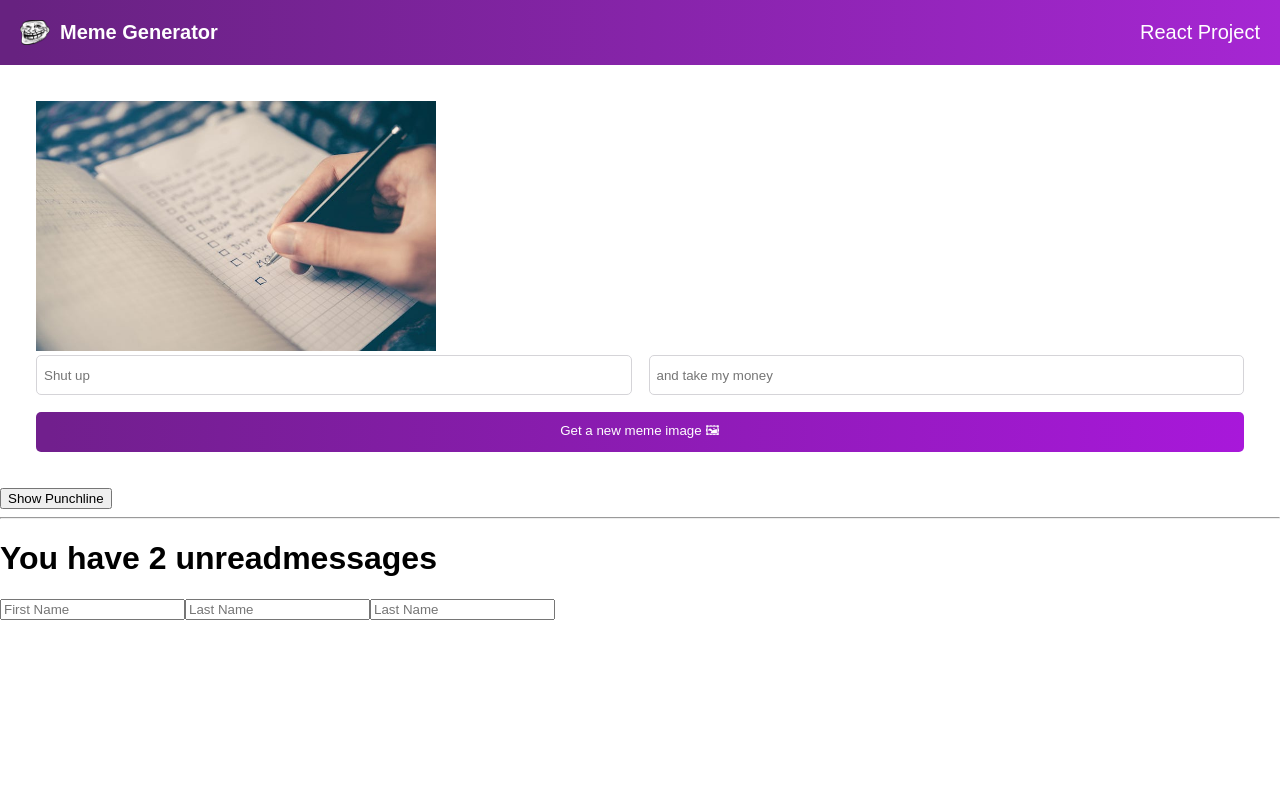
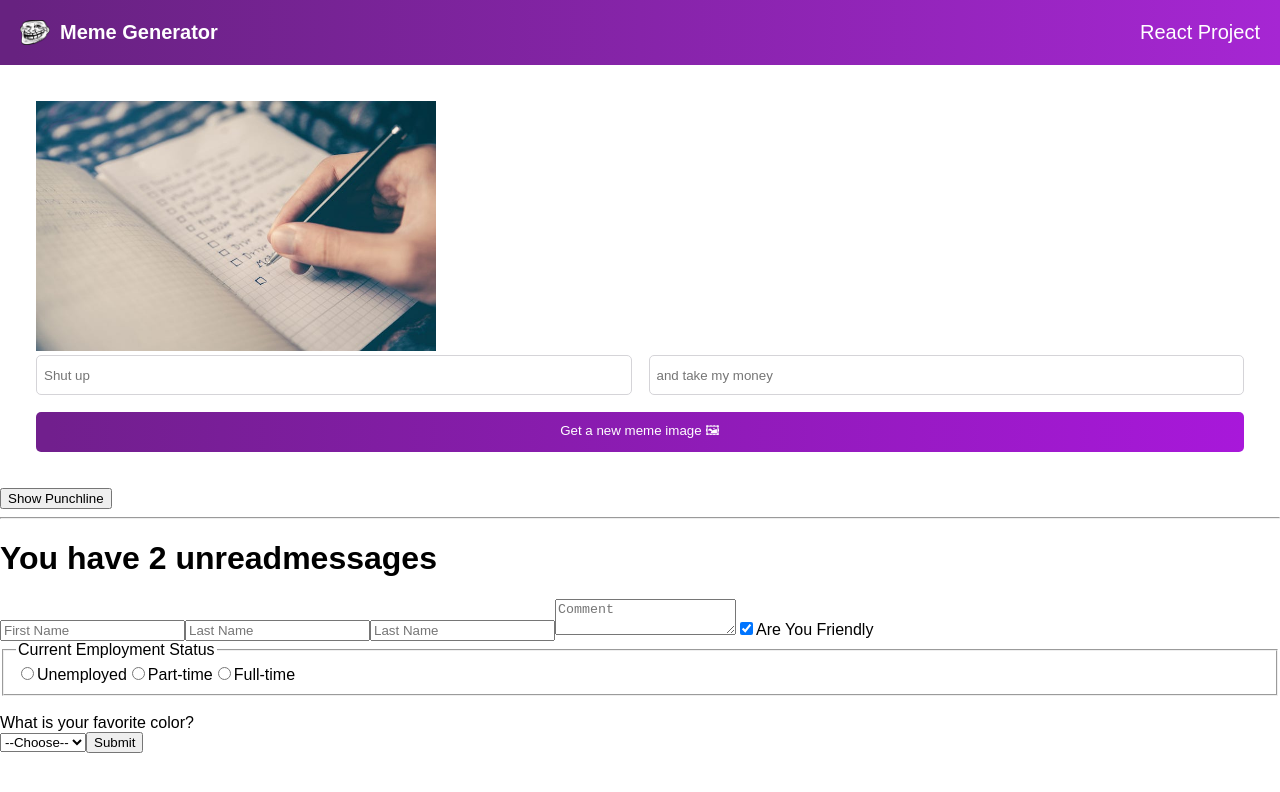
Before and after one commit to CollinsTatang/meme-generator-react, a React (Create React App) app: page / in a window 1280 px wide. Shown: the top 792 px of the page. Built offline with nearby package versions, Linux system fonts and the light colour scheme.

Commit message:
Add form properties and submit handler

```diff
--- a/src/component/Form.js
+++ b/src/component/Form.js
@@ -4,20 +4,32 @@
     const [formData, setFormData] = useState({
         firstName: "",
         lastName: "",
-        Email: ""
+        email: "",
+        comment: "",
+        isFriendly: true,
+        employment: "",
+        favColor: ""
     });
 
+
+    function handleSubmit(event) {
+        event.preventDefault();
+        console.log(formData)
+
+    }
+
     function handleChange(event){
-
+       const {name, value, type, checked} = event.target
         setFormData(prevFormData => {
             return {
                 ...prevFormData,
-                [event.target.name]: event.target.value
+                [name]: type === "checkbox" ? checked : value
             }
         })
     }
+
     return (
-        <form>
+        <form onSubmit={handleSubmit}>
             <input
                 type="text"
                 placeholder="First Name"
@@ -36,9 +48,71 @@
                 type="email"
                 placeholder="Last Name"
                 onChange={handleChange}
-                name="Email"
+                name="email"
                 value={formData.Email}
             />
+            <textarea
+            placeholder="Comment"
+            onChange={handleChange}
+            name="comment"
+            value={formData.comment} />
+
+            <input
+            type="checkbox"
+            id="isFriendly"
+            name="isFriendly"
+            onChange={handleChange}
+            checked={formData.isFriendly} />
+
+            <label htmlFor="isfriendly">Are You Friendly</label>
+            <fieldset>
+                <legend>Current Employment Status</legend>
+
+            <input
+            type="radio"
+            id="unemployed"
+            name="emploment"
+            value="unemployed"
+            onChange={handleChange}
+            checked={formData.employment === "unemployed"}
+             />
+              <label htmlFor="unemployed">Unemployed</label>
+            <input
+            type="radio"
+            id="part-time"
+            name="employment"
+            value="part-time"
+            onChange={handleChange}
+            checked={formData.employment === "part-time"}
+             />
+              <label htmlFor="part-time">Part-time</label>
+            <input
+            type="radio"
+            id="full-time"
+            name="employment"
+            value="full-time"
+            onChange={handleChange}
+            checked={formData.employment === "full-time"}
+             />
+              <label htmlFor="full-time">Full-time</label>
+            </fieldset>
+            <br />
+            <label htmlFor="favColor">What is your favorite color?</label>
+            <br />
+            <select
+            id="favColor"
+            value={formData.favColor}
+            name="favColor"
+            onChange={handleChange}
+            >
+                <option value="">--Choose--</option>
+                <option value="red">Red</option>
+                <option value="orange">Orange</option>
+                <option value="yellow">Yellow</option>
+                <option value="green">Green</option>
+                <option value="blue">Blue</option>
+            </select>
+            <button type="submit">Submit</button>
         </form>
     )
 }
```
